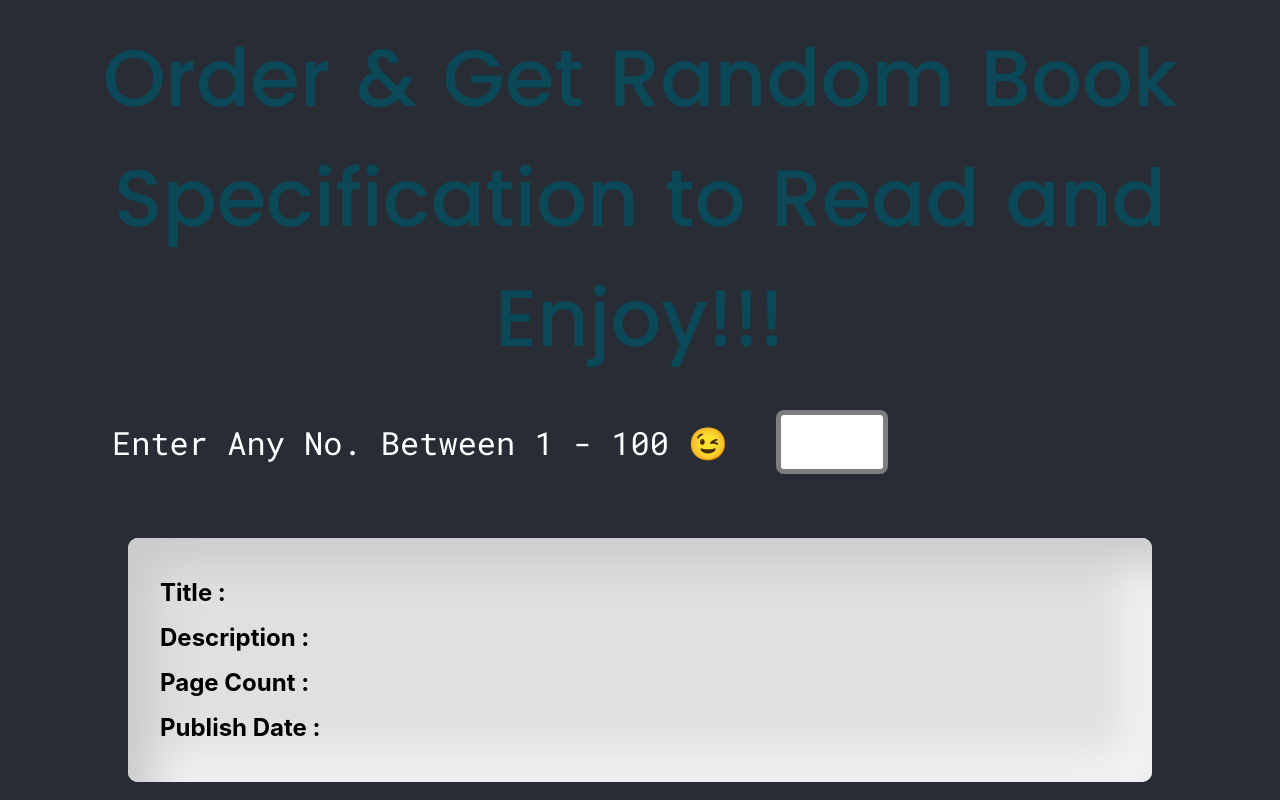
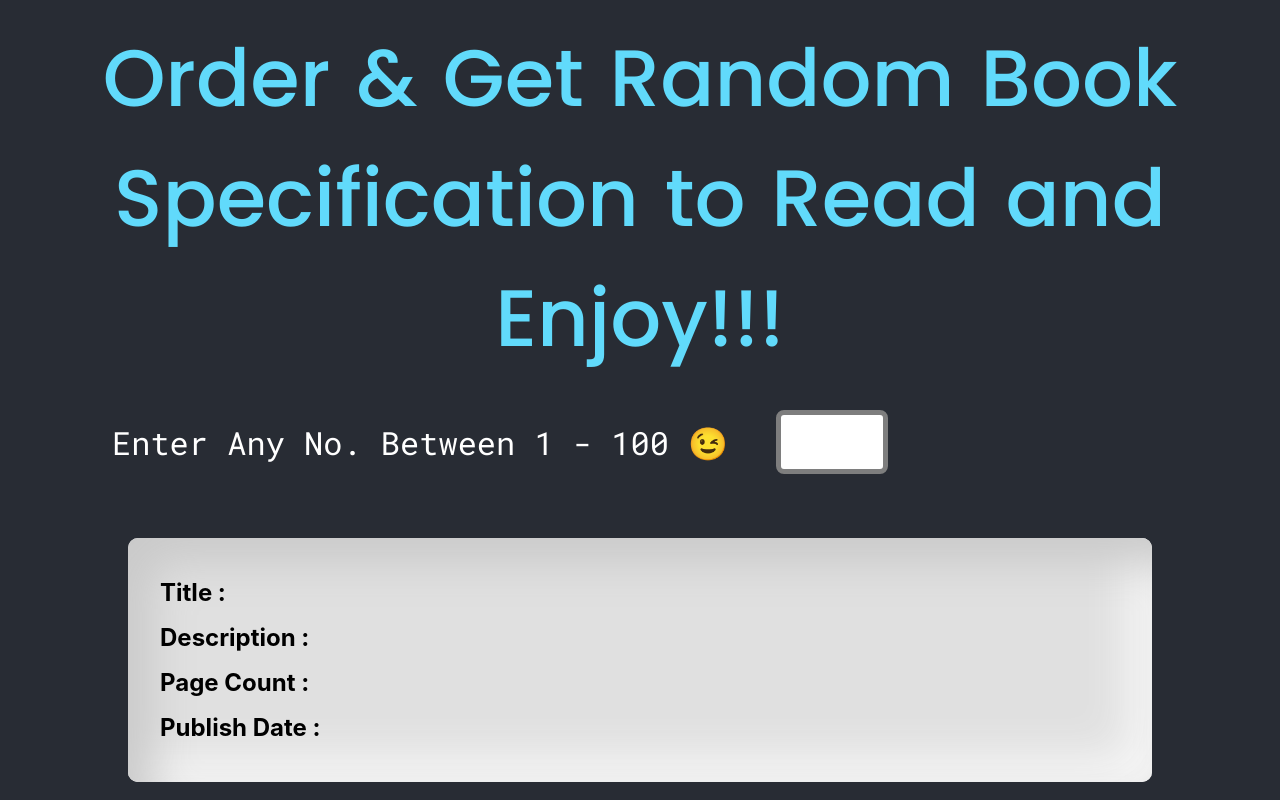
Before and after one commit to CleverCoder03/api-react-gh, a React (Create React App) app: page / in a window 1280 px wide. Built offline with nearby package versions, Linux system fonts and the light colour scheme; no server answers.

Commit message:
new modified update

```diff
--- a/public/index.html
+++ b/public/index.html
@@ -24,7 +24,7 @@
       work correctly both with client-side routing and a non-root public URL.
       Learn how to configure a non-root public URL by running `npm run build`.
     -->
-    <title>React App</title>
+    <title>Api integration in React Js</title>
   </head>
   <body>
     <noscript>You need to enable JavaScript to run this app.</noscript>
--- a/src/App.css
+++ b/src/App.css
@@ -14,8 +14,7 @@
     height: 100vh;
 }
 .head{
-    color: #0b4858;
-    /* color: #61dafb; */
+    color: #61dafb;
     font-family: 'Poppins', sans-serif;
     font-weight: 500;
     word-spacing: 5px;
```
